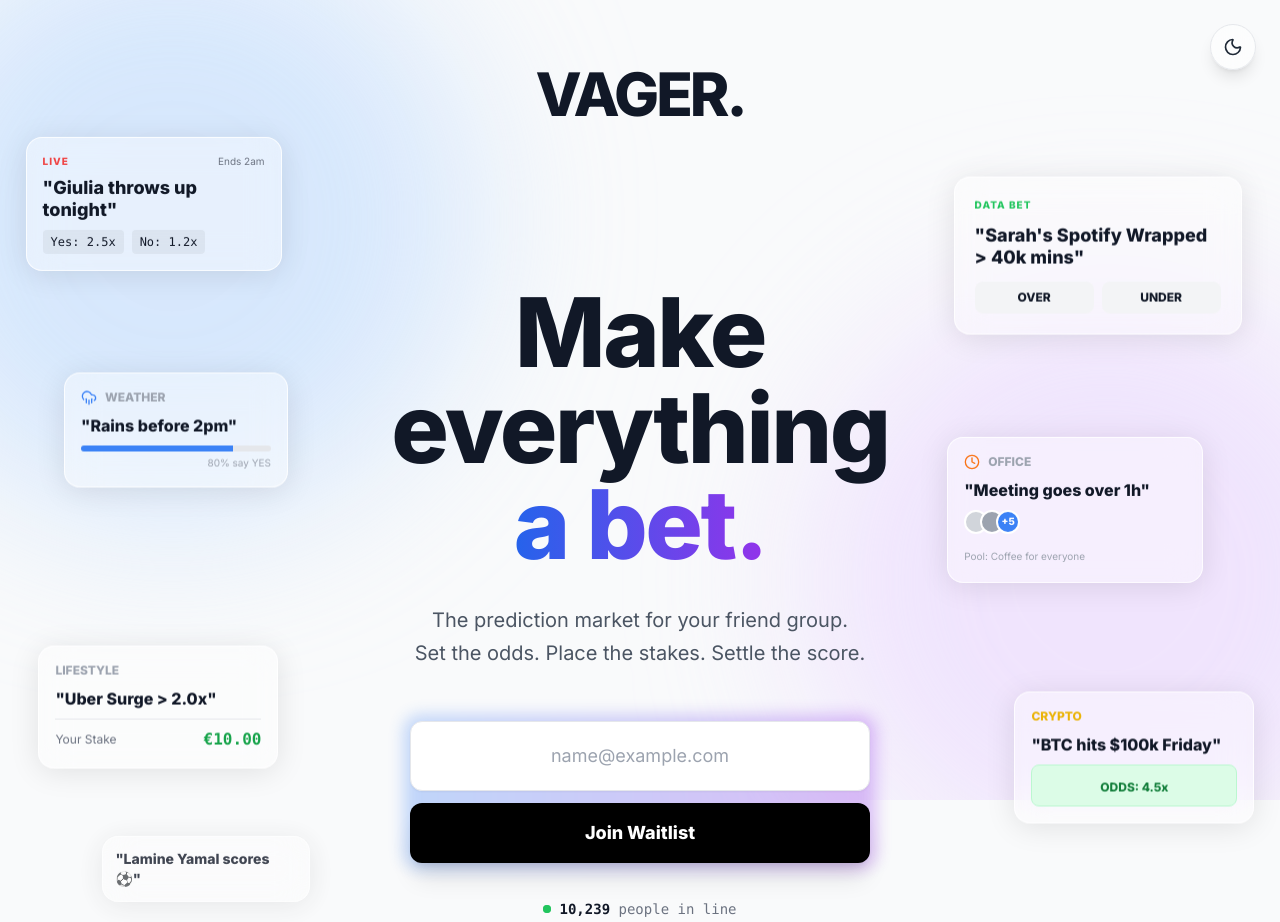
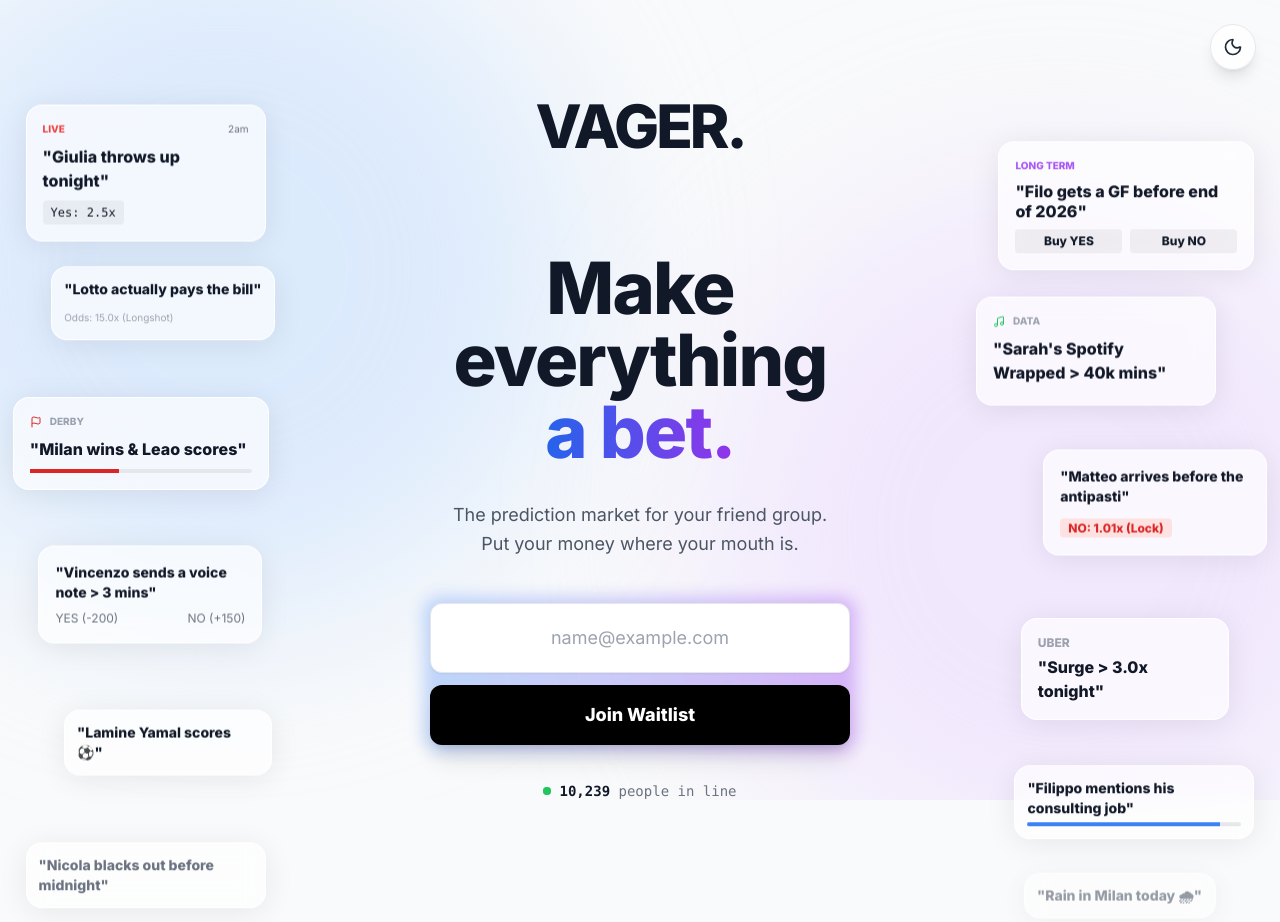
Before and after one commit to chrisputnis-design/Vager, a plain HTML site: page index.html in a window 1280 px wide. Shown: the top 922 px of the page. Drawn offline with nearby package versions, Linux system fonts and the light colour scheme.

Commit message:
Update 5 index.html

```diff
--- a/index.html
+++ b/index.html
@@ -1,5 +1,6 @@
 <!DOCTYPE html>
-<html lang="en"> <head>
+<html lang="en">
+<head>
     <meta charset="UTF-8">
     <meta name="viewport" content="width=device-width, initial-scale=1.0">
     <title>VAGER - Social Betting</title>
@@ -17,11 +18,12 @@
                         'float-slow': 'float 8s ease-in-out infinite',
                         'float-medium': 'float 6s ease-in-out infinite',
                         'float-fast': 'float 4s ease-in-out infinite',
+                        'float-delayed': 'float 7s ease-in-out infinite 2s',
                     },
                     keyframes: {
                         float: {
                             '0%, 100%': { transform: 'translateY(0)' },
-                            '50%': { transform: 'translateY(-15px)' },
+                            '50%': { transform: 'translateY(-12px)' },
                         }
                     }
                 }
@@ -30,55 +32,51 @@
     </script>
 
     <style>
-        /* Glassmorphism that adapts to Light/Dark */
         .glass-card {
-            backdrop-filter: blur(16px);
-            -webkit-backdrop-filter: blur(16px);
-            box-shadow: 0 4px 30px rgba(0, 0, 0, 0.1);
-            transition: all 0.5s ease;
+            backdrop-filter: blur(12px);
+            -webkit-backdrop-filter: blur(12px);
+            box-shadow: 0 4px 30px rgba(0, 0, 0, 0.08);
+            transition: all 0.3s ease;
         }
-
         /* Light Mode Glass */
         .glass-card-light {
-            background: rgba(255, 255, 255, 0.4);
-            border: 1px solid rgba(255, 255, 255, 0.8);
+            background: rgba(255, 255, 255, 0.65);
+            border: 1px solid rgba(255, 255, 255, 0.9);
         }
-
-        /* Dark Mode Glass overrides (applied via Tailwind 'dark:' classes) */
-
         .fade-num { transition: color 0.3s ease; }
     </style>
 </head>
 <body class="bg-gray-50 text-gray-900 dark:bg-[#0A0A0A] dark:text-white transition-colors duration-500 overflow-x-hidden relative selection:bg-blue-500 selection:text-white">
 
-    <button onclick="toggleTheme()" class="fixed top-6 right-6 z-50 p-3 rounded-full bg-white/50 dark:bg-white/10 border border-gray-200 dark:border-white/10 hover:scale-110 transition shadow-lg backdrop-blur-md">
+    <button onclick="toggleTheme()" class="fixed top-6 right-6 z-50 p-3 rounded-full bg-white/80 dark:bg-white/10 border border-gray-200 dark:border-white/10 hover:scale-110 transition shadow-lg backdrop-blur-md">
         <i data-lucide="moon" class="w-5 h-5 block dark:hidden text-gray-800"></i>
         <i data-lucide="sun" class="w-5 h-5 hidden dark:block text-yellow-400"></i>
     </button>
 
     <div class="fixed top-0 left-0 w-full h-full overflow-hidden -z-10 pointer-events-none">
-        <div class="absolute top-[-10%] left-[-10%] w-[600px] h-[600px] bg-blue-200 rounded-full mix-blend-multiply filter blur-[80px] opacity-60 dark:opacity-0 transition-opacity duration-700"></div>
-        <div class="absolute bottom-[-10%] right-[-10%] w-[600px] h-[600px] bg-purple-200 rounded-full mix-blend-multiply filter blur-[80px] opacity-60 dark:opacity-0 transition-opacity duration-700"></div>
+        <div class="absolute top-[-10%] left-[-10%] w-[700px] h-[700px] bg-blue-200 rounded-full mix-blend-multiply filter blur-[90px] opacity-50 dark:opacity-0 transition-opacity"></div>
+        <div class="absolute bottom-[-10%] right-[-10%] w-[700px] h-[700px] bg-purple-200 rounded-full mix-blend-multiply filter blur-[90px] opacity-50 dark:opacity-0 transition-opacity"></div>
 
-        <div class="absolute top-[-20%] left-[-10%] w-[800px] h-[800px] bg-indigo-900/40 rounded-full mix-blend-screen filter blur-[100px] opacity-0 dark:opacity-100 transition-opacity duration-700"></div>
-        <div class="absolute bottom-[-20%] right-[-10%] w-[600px] h-[600px] bg-blue-900/30 rounded-full mix-blend-screen filter blur-[100px] opacity-0 dark:opacity-100 transition-opacity duration-700"></div>
+        <div class="absolute top-[-20%] left-[-10%] w-[800px] h-[800px] bg-indigo-900/40 rounded-full mix-blend-screen filter blur-[100px] opacity-0 dark:opacity-100 transition-opacity"></div>
+        <div class="absolute bottom-[-20%] right-[-10%] w-[600px] h-[600px] bg-blue-900/30 rounded-full mix-blend-screen filter blur-[100px] opacity-0 dark:opacity-100 transition-opacity"></div>
     </div>
 
-    <div class="relative w-full min-h-screen flex flex-col items-center pt-16 pb-20 overflow-hidden">
+    <div class="relative w-full min-h-[120vh] flex flex-col items-center pt-24 overflow-hidden">
 
-        <div class="z-20 text-center mb-32 md:mb-40 animate-fade-in">
-            <h2 class="text-5xl md:text-6xl font-extrabold tracking-tighter cursor-default dark:text-white text-gray-900">VAGER.</h2>
+        <div class="z-30 text-center mb-24 animate-fade-in">
+            <h2 class="text-6xl font-extrabold tracking-tighter cursor-default dark:text-white text-gray-900">VAGER.</h2>
         </div>
 
-        <div class="z-20 text-center px-4 max-w-[500px] mx-auto flex flex-col items-center">
+        <div class="z-30 text-center px-4 max-w-[460px] mx-auto flex flex-col items-center">
 
-            <h1 class="text-6xl md:text-8xl font-extrabold tracking-tight mb-8 leading-[1.05]">
+            <h1 class="text-6xl md:text-7xl font-extrabold tracking-tight mb-8 leading-[1.05]">
                 Make everything <br>
                 <span class="text-transparent bg-clip-text bg-gradient-to-r from-blue-600 to-purple-600 dark:from-blue-400 dark:to-purple-400">a bet.</span>
             </h1>
 
-            <p class="text-gray-600 dark:text-gray-400 text-xl mb-12 leading-relaxed font-medium">
-                The prediction market for your friend group. <br> Set the odds. Place the stakes. Settle the score.
+            <p class="text-gray-600 dark:text-gray-400 text-lg mb-10 leading-relaxed font-medium">
+                The prediction market for your friend group. <br>
+                Put your money where your mouth is.
             </p>
 
             <div class="w-full relative group mb-8">
@@ -101,79 +99,68 @@
         </div>
 
 
-        <div class="hidden lg:block absolute top-[15%] left-[2%] w-64 glass-card glass-card-light dark:bg-white/5 dark:border-white/10 rounded-2xl p-4 animate-float-slow transform -rotate-6 hover:rotate-0 hover:scale-105 z-10">
-            <div class="flex justify-between items-center mb-2">
-                <span class="text-[10px] font-bold text-red-500 dark:text-red-400 uppercase tracking-widest">Live</span>
-                <span class="text-[10px] text-gray-500">Ends 2am</span>
-            </div>
-            <p class="font-bold text-lg mb-2 leading-tight">"Giulia throws up tonight"</p>
-            <div class="flex gap-2">
-                <span class="bg-black/5 dark:bg-white/10 px-2 py-1 rounded text-xs font-mono">Yes: 2.5x</span>
-                <span class="bg-black/5 dark:bg-white/10 px-2 py-1 rounded text-xs font-mono">No: 1.2x</span>
+        <div class="hidden xl:block absolute top-[12%] left-[2%] w-60 glass-card glass-card-light dark:bg-white/5 dark:border-white/10 rounded-2xl p-4 animate-float-slow transform -rotate-3 z-10">
+            <div class="flex justify-between items-center mb-2"><span class="text-[10px] font-bold text-red-500 uppercase">Live</span><span class="text-[10px] text-gray-500">2am</span></div>
+            <p class="font-bold text-md mb-2">"Giulia throws up tonight"</p>
+            <div class="flex gap-2"><span class="bg-black/5 dark:bg-white/10 px-2 py-1 rounded text-xs font-mono">Yes: 2.5x</span></div>
+        </div>
+
+        <div class="hidden xl:block absolute top-[28%] left-[4%] w-56 glass-card glass-card-light dark:bg-white/5 dark:border-white/10 rounded-2xl p-3 animate-float-medium transform rotate-2 z-0">
+            <p class="font-bold text-sm mb-1">"Lotto actually pays the bill"</p>
+            <span class="text-[10px] text-gray-400">Odds: 15.0x (Longshot)</span>
+        </div>
+
+        <div class="hidden xl:block absolute top-[42%] left-[1%] w-64 glass-card glass-card-light dark:bg-white/5 dark:border-white/10 rounded-2xl p-4 animate-float-fast transform -rotate-2 z-10">
+            <div class="flex items-center gap-2 mb-2"><i data-lucide="flag" class="w-3 h-3 text-red-600"></i><span class="text-[10px] font-bold text-gray-400">DERBY</span></div>
+            <p class="font-bold text-md mb-2">"Milan wins & Leao scores"</p>
+            <div class="w-full bg-gray-200 dark:bg-gray-700 h-1 rounded-full"><div class="bg-red-600 h-full w-[40%]"></div></div>
+        </div>
+
+        <div class="hidden xl:block absolute top-[58%] left-[3%] w-56 glass-card glass-card-light dark:bg-white/5 dark:border-white/10 rounded-2xl p-4 animate-float-delayed transform rotate-3 z-0">
+            <p class="font-bold text-sm mb-2">"Vincenzo sends a voice note > 3 mins"</p>
+            <div class="flex justify-between text-xs text-gray-500"><span>YES (-200)</span><span>NO (+150)</span></div>
+        </div>
+
+        <div class="hidden xl:block absolute top-[75%] left-[5%] w-52 glass-card glass-card-light dark:bg-white/5 dark:border-white/10 rounded-2xl p-3 animate-float-slow transform -rotate-1 z-10">
+            <p class="font-bold text-sm">"Lamine Yamal scores ⚽️"</p>
+        </div>
+
+         <div class="hidden xl:block absolute top-[88%] left-[2%] w-60 glass-card glass-card-light dark:bg-white/5 dark:border-white/10 rounded-2xl p-3 animate-float-medium transform rotate-4 z-0">
+            <p class="font-bold text-sm text-gray-500 dark:text-gray-400">"Nicola blacks out before midnight"</p>
+        </div>
+
+
+        <div class="hidden xl:block absolute top-[15%] right-[2%] w-64 glass-card glass-card-light dark:bg-white/5 dark:border-white/10 rounded-2xl p-4 animate-float-medium transform rotate-2 z-10">
+            <div class="flex justify-between items-center mb-2"><span class="text-[10px] font-bold text-purple-500 uppercase">Long Term</span></div>
+            <p class="font-bold text-md mb-2 leading-tight">"Filo gets a GF before end of 2026"</p>
+            <div class="grid grid-cols-2 gap-2">
+                <button class="bg-black/5 dark:bg-white/10 py-1 rounded text-xs font-bold">Buy YES</button>
+                <button class="bg-black/5 dark:bg-white/10 py-1 rounded text-xs font-bold">Buy NO</button>
             </div>
         </div>
 
-        <div class="hidden lg:block absolute top-[38%] left-[5%] w-56 glass-card glass-card-light dark:bg-white/5 dark:border-white/10 rounded-2xl p-4 animate-float-fast transform rotate-3 hover:rotate-0 hover:scale-105 z-0">
-             <div class="flex items-center gap-2 mb-2">
-                <i data-lucide="cloud-rain" class="w-4 h-4 text-blue-500"></i>
-                <span class="text-xs font-bold text-gray-400">WEATHER</span>
-            </div>
-            <p class="font-bold text-md mb-2">"Rains before 2pm"</p>
-             <div class="w-full bg-gray-200 dark:bg-gray-700 h-1.5 rounded-full overflow-hidden">
-                <div class="bg-blue-500 h-full w-[80%]"></div>
-            </div>
-             <div class="text-[10px] text-right mt-1 text-gray-400">80% say YES</div>
+        <div class="hidden xl:block absolute top-[32%] right-[5%] w-60 glass-card glass-card-light dark:bg-white/5 dark:border-white/10 rounded-2xl p-4 animate-float-slow transform -rotate-2 z-0">
+            <div class="flex items-center gap-2 mb-2"><i data-lucide="music" class="w-3 h-3 text-green-500"></i><span class="text-[10px] font-bold text-gray-400">DATA</span></div>
+            <p class="font-bold text-md mb-1">"Sarah's Spotify Wrapped > 40k mins"</p>
         </div>
 
-        <div class="hidden lg:block absolute top-[65%] left-[3%] w-60 glass-card glass-card-light dark:bg-white/5 dark:border-white/10 rounded-2xl p-4 animate-float-medium transform -rotate-2 hover:rotate-0 hover:scale-105 z-10">
-             <div class="flex justify-between items-center mb-2">
-                <span class="text-xs font-bold text-gray-400">LIFESTYLE</span>
-            </div>
-            <p class="font-bold text-md mb-2">"Uber Surge > 2.0x"</p>
-            <div class="flex justify-between items-center border-t border-gray-200 dark:border-white/10 pt-2 mt-1">
-                <span class="text-xs text-gray-500">Your Stake</span>
-                <span class="font-mono font-bold text-green-600 dark:text-green-400">€10.00</span>
-            </div>
+        <div class="hidden xl:block absolute top-[48%] right-[1%] w-56 glass-card glass-card-light dark:bg-white/5 dark:border-white/10 rounded-2xl p-4 animate-float-delayed transform rotate-3 z-10">
+            <p class="font-bold text-sm mb-2">"Matteo arrives before the antipasti"</p>
+            <span class="text-xs bg-red-100 text-red-600 px-2 py-0.5 rounded font-bold">NO: 1.01x (Lock)</span>
         </div>
 
-        <div class="hidden lg:block absolute top-[85%] left-[8%] w-52 glass-card glass-card-light dark:bg-white/5 dark:border-white/10 rounded-2xl p-3 animate-float-slow transform rotate-6 hover:rotate-0 hover:scale-105 z-0 opacity-80">
-            <p class="font-bold text-sm">"Lamine Yamal scores ⚽️"</p>
+        <div class="hidden xl:block absolute top-[65%] right-[4%] w-52 glass-card glass-card-light dark:bg-white/5 dark:border-white/10 rounded-2xl p-4 animate-float-fast transform -rotate-1 z-0">
+             <div class="flex justify-between mb-1"><span class="text-xs font-bold text-gray-400">UBER</span></div>
+            <p class="font-bold text-md">"Surge > 3.0x tonight"</p>
         </div>
 
-
-        <div class="hidden lg:block absolute top-[18%] right-[3%] w-72 glass-card glass-card-light dark:bg-white/5 dark:border-white/10 rounded-2xl p-5 animate-float-medium transform rotate-3 hover:rotate-0 hover:scale-105 z-10">
-            <div class="flex justify-between items-center mb-3">
-                <span class="text-[10px] font-bold text-green-500 uppercase tracking-widest">Data Bet</span>
-            </div>
-            <p class="font-bold text-lg mb-3 leading-tight">"Sarah's Spotify Wrapped > 40k mins"</p>
-             <div class="grid grid-cols-2 gap-2">
-                <button class="bg-gray-100 dark:bg-white/10 hover:bg-gray-200 dark:hover:bg-white/20 transition py-2 rounded-lg text-xs font-bold">OVER</button>
-                <button class="bg-gray-100 dark:bg-white/10 hover:bg-gray-200 dark:hover:bg-white/20 transition py-2 rounded-lg text-xs font-bold">UNDER</button>
-            </div>
+        <div class="hidden xl:block absolute top-[80%] right-[2%] w-60 glass-card glass-card-light dark:bg-white/5 dark:border-white/10 rounded-2xl p-3 animate-float-medium transform rotate-2 z-10">
+            <p class="font-bold text-sm mb-1">"Filippo mentions his consulting job"</p>
+            <div class="w-full bg-gray-200 dark:bg-gray-700 h-1 rounded-full overflow-hidden"><div class="bg-blue-500 h-full w-[90%]"></div></div>
         </div>
 
-        <div class="hidden lg:block absolute top-[45%] right-[6%] w-64 glass-card glass-card-light dark:bg-white/5 dark:border-white/10 rounded-2xl p-4 animate-float-slow transform -rotate-2 hover:rotate-0 hover:scale-105 z-0">
-             <div class="flex items-center gap-2 mb-2">
-                <i data-lucide="clock" class="w-4 h-4 text-orange-500"></i>
-                <span class="text-xs font-bold text-gray-400">OFFICE</span>
-            </div>
-            <p class="font-bold text-md mb-2">"Meeting goes over 1h"</p>
-             <div class="flex -space-x-2 mb-2">
-                <div class="w-6 h-6 rounded-full bg-gray-300 dark:bg-gray-600 border-2 border-white dark:border-black"></div>
-                <div class="w-6 h-6 rounded-full bg-gray-400 dark:bg-gray-500 border-2 border-white dark:border-black"></div>
-                <div class="w-6 h-6 rounded-full bg-blue-500 border-2 border-white dark:border-black flex items-center justify-center text-[10px] text-white font-bold">+5</div>
-            </div>
-            <span class="text-[10px] text-gray-400">Pool: Coffee for everyone</span>
-        </div>
-
-        <div class="hidden lg:block absolute top-[70%] right-[2%] w-60 glass-card glass-card-light dark:bg-white/5 dark:border-white/10 rounded-2xl p-4 animate-float-fast transform rotate-4 hover:rotate-0 hover:scale-105 z-10">
-             <div class="flex justify-between items-center mb-2">
-                <span class="text-xs font-bold text-yellow-500">CRYPTO</span>
-            </div>
-            <p class="font-bold text-md mb-2">"BTC hits $100k Friday"</p>
-            <div class="bg-green-100 dark:bg-green-500/10 border border-green-200 dark:border-green-500/20 rounded-lg p-2 text-center">
-                <span class="text-green-700 dark:text-green-400 text-xs font-bold">ODDS: 4.5x</span>
-            </div>
+        <div class="hidden xl:block absolute top-[92%] right-[5%] w-48 glass-card glass-card-light dark:bg-white/5 dark:border-white/10 rounded-2xl p-3 animate-float-slow transform -rotate-3 z-0 opacity-70">
+            <p class="font-bold text-sm text-gray-500 dark:text-gray-400">"Rain in Milan today 🌧"</p>
         </div>
 
     </div>
@@ -187,37 +174,21 @@
             </div>
 
             <div class="grid md:grid-cols-3 gap-8">
-
                 <div class="glass-card glass-card-light dark:bg-white/5 dark:border-white/5 p-8 rounded-3xl hover:-translate-y-2 transition duration-300">
-                    <div class="w-12 h-12 bg-blue-100 dark:bg-blue-500/10 rounded-xl flex items-center justify-center mb-6 text-blue-600 dark:text-blue-400">
-                        <i data-lucide="message-square" class="w-6 h-6"></i>
-                    </div>
+                    <div class="w-12 h-12 bg-blue-100 dark:bg-blue-500/10 rounded-xl flex items-center justify-center mb-6 text-blue-600 dark:text-blue-400"><i data-lucide="message-square" class="w-6 h-6"></i></div>
                     <h3 class="text-xl font-bold mb-3 text-gray-900 dark:text-white">Group Chats</h3>
-                    <p class="text-gray-500 dark:text-gray-400 text-sm leading-relaxed">
-                        Every bet creates a thread. Argue about the odds, post photo evidence, and gloat when you win.
-                    </p>
+                    <p class="text-gray-500 dark:text-gray-400 text-sm leading-relaxed">Every bet creates a thread. Argue about the odds, post photo evidence, and gloat when you win.</p>
                 </div>
-
                 <div class="glass-card glass-card-light dark:bg-white/5 dark:border-white/5 p-8 rounded-3xl hover:-translate-y-2 transition duration-300">
-                    <div class="w-12 h-12 bg-purple-100 dark:bg-purple-500/10 rounded-xl flex items-center justify-center mb-6 text-purple-600 dark:text-purple-400">
-                        <i data-lucide="trophy" class="w-6 h-6"></i>
-                    </div>
+                    <div class="w-12 h-12 bg-purple-100 dark:bg-purple-500/10 rounded-xl flex items-center justify-center mb-6 text-purple-600 dark:text-purple-400"><i data-lucide="trophy" class="w-6 h-6"></i></div>
                     <h3 class="text-xl font-bold mb-3 text-gray-900 dark:text-white">Leaderboards</h3>
-                    <p class="text-gray-500 dark:text-gray-400 text-sm leading-relaxed">
-                        See who in your friend group actually knows what they're talking about, and who is just loud.
-                    </p>
+                    <p class="text-gray-500 dark:text-gray-400 text-sm leading-relaxed">See who in your friend group actually knows what they're talking about, and who is just loud.</p>
                 </div>
-
                 <div class="glass-card glass-card-light dark:bg-white/5 dark:border-white/5 p-8 rounded-3xl hover:-translate-y-2 transition duration-300">
-                    <div class="w-12 h-12 bg-green-100 dark:bg-green-500/10 rounded-xl flex items-center justify-center mb-6 text-green-600 dark:text-green-400">
-                        <i data-lucide="wallet" class="w-6 h-6"></i>
-                    </div>
+                    <div class="w-12 h-12 bg-green-100 dark:bg-green-500/10 rounded-xl flex items-center justify-center mb-6 text-green-600 dark:text-green-400"><i data-lucide="wallet" class="w-6 h-6"></i></div>
                     <h3 class="text-xl font-bold mb-3 text-gray-900 dark:text-white">The Ledger</h3>
-                    <p class="text-gray-500 dark:text-gray-400 text-sm leading-relaxed">
-                        No more chasing people for cash. The "Judge" settles the bet, and the Ledger updates who owes who.
-                    </p>
+                    <p class="text-gray-500 dark:text-gray-400 text-sm leading-relaxed">No more chasing people for cash. The "Judge" settles the bet, and the Ledger updates balances.</p>
                 </div>
-
             </div>
         </div>
     </div>
@@ -228,54 +199,27 @@
     </footer>
 
     <script>
-        // Render Icons
         lucide.createIcons();
-
-        // THEME TOGGLE LOGIC
         function toggleTheme() {
             const html = document.documentElement;
-            if (html.classList.contains('dark')) {
-                html.classList.remove('dark');
-                localStorage.theme = 'light';
-            } else {
-                html.classList.add('dark');
-                localStorage.theme = 'dark';
-            }
+            if (html.classList.contains('dark')) { html.classList.remove('dark'); localStorage.theme = 'light'; }
+            else { html.classList.add('dark'); localStorage.theme = 'dark'; }
         }
-
-        // Check Local Storage on load (optional, but good UX)
-        if (localStorage.theme === 'dark' || (!('theme' in localStorage) && window.matchMedia('(prefers-color-scheme: dark)').matches)) {
-            // document.documentElement.classList.add('dark'); // Uncomment if you want auto-dark
-        }
-
-        // COUNTER LOGIC
         let count = 10238;
         const counterElement = document.getElementById('waitlist-count');
-
         function updateCounter() {
             count++;
             counterElement.innerText = count.toLocaleString();
-
-            // Subtle flash color based on theme
             const isDark = document.documentElement.classList.contains('dark');
             const flashColor = isDark ? 'text-white' : 'text-blue-600';
             const baseColor = isDark ? 'text-gray-300' : 'text-gray-900';
-
             counterElement.classList.remove(baseColor);
             counterElement.classList.add(flashColor);
-
-            setTimeout(() => {
-                counterElement.classList.remove(flashColor);
-                counterElement.classList.add(baseColor);
-            }, 500);
-
-            // Random delay
+            setTimeout(() => { counterElement.classList.remove(flashColor); counterElement.classList.add(baseColor); }, 500);
             const randomDelay = Math.floor(Math.random() * (8000 - 2000 + 1) + 2000);
             setTimeout(updateCounter, randomDelay);
         }
-
         setTimeout(updateCounter, 3000);
     </script>
-
 </body>
 </html>
```
